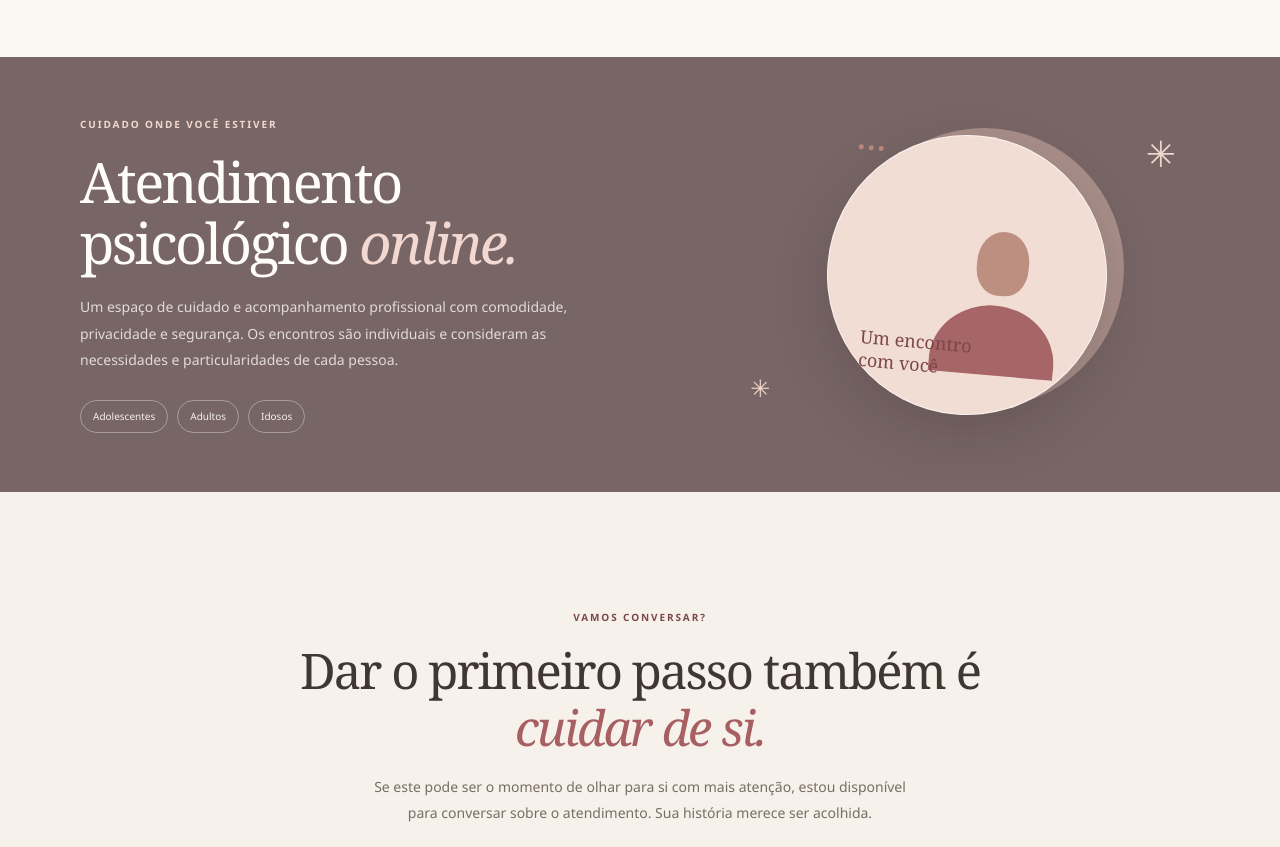
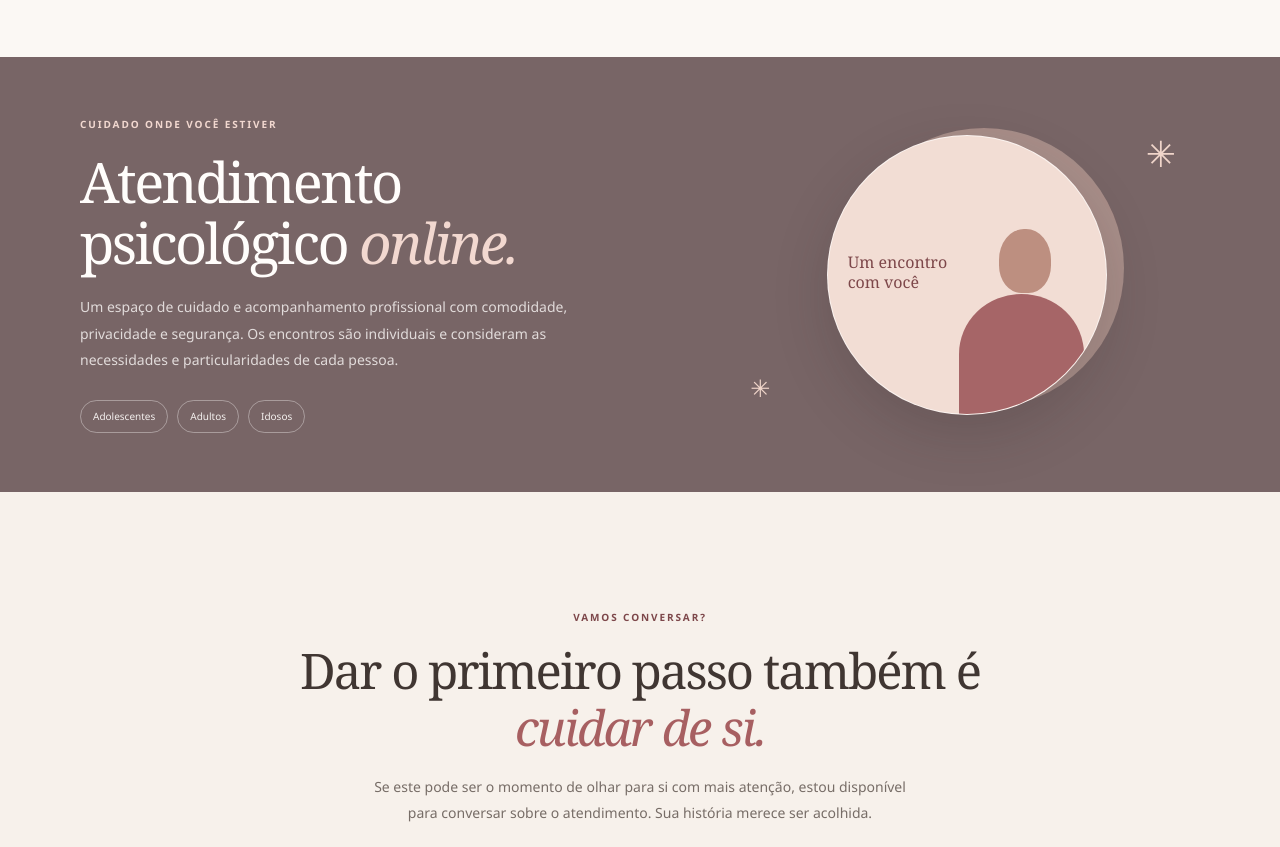
Before and after one commit to SammyBe4r/marta-oliveira-psicologia, a plain HTML site: page index.html in a window 1280 px wide. Shown: the part 2960-3807 px from the top of the page. Drawn offline with Linux system fonts and the light colour scheme.

Commit message:
Straighten online appointment illustration
Co-authored-by: Copilot App <223556219+Copilot@users.noreply.github.com>

```diff
--- a/styles.css
+++ b/styles.css
@@ -822,15 +822,16 @@ h2 em {
 }
 
 .circle-front {
+  position: relative;
   display: flex;
   align-items: flex-start;
   gap: 5px;
   padding: 18px 20px;
+  overflow: hidden;
   border: 1px solid rgba(255, 253, 251, 0.72);
   background: #f2ddd4;
   color: var(--rose-dark);
   box-shadow: 0 20px 55px rgba(46, 34, 34, 0.18);
-  transform: rotate(5deg);
 }
 
 .window-dot {
@@ -842,11 +843,10 @@ h2 em {
 
 .screen-person {
   position: absolute;
-  right: 45px;
+  right: 22px;
   bottom: 41px;
   width: 125px;
   height: 156px;
-  overflow: hidden;
 }
 
 .person-head {
@@ -862,19 +862,21 @@ h2 em {
 .person-body {
   position: absolute;
   right: 0;
-  bottom: -45px;
+  bottom: -41px;
   left: 0;
-  height: 115px;
-  border-radius: 50% 50% 0 0;
+  height: 120px;
+  border-radius: 52% 52% 0 0;
   background: #a66567;
 }
 
 .screen-caption {
   position: absolute;
-  bottom: 35px;
-  left: 38px;
+  z-index: 1;
+  top: 116px;
+  left: 20px;
+  width: 100px;
   font-family: var(--serif);
-  font-size: 18px;
+  font-size: 16px;
   line-height: 1.25;
 }
 
```
